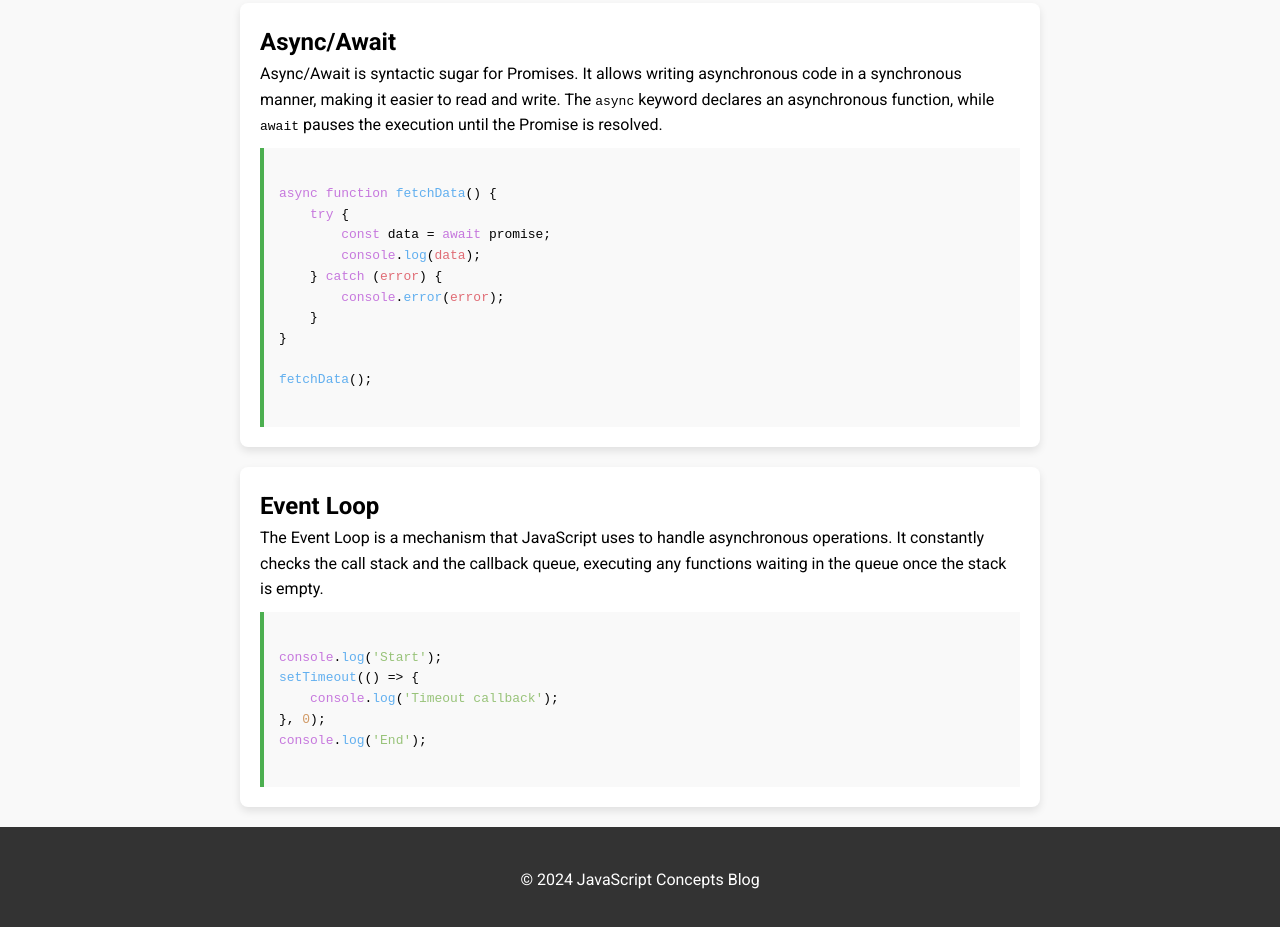
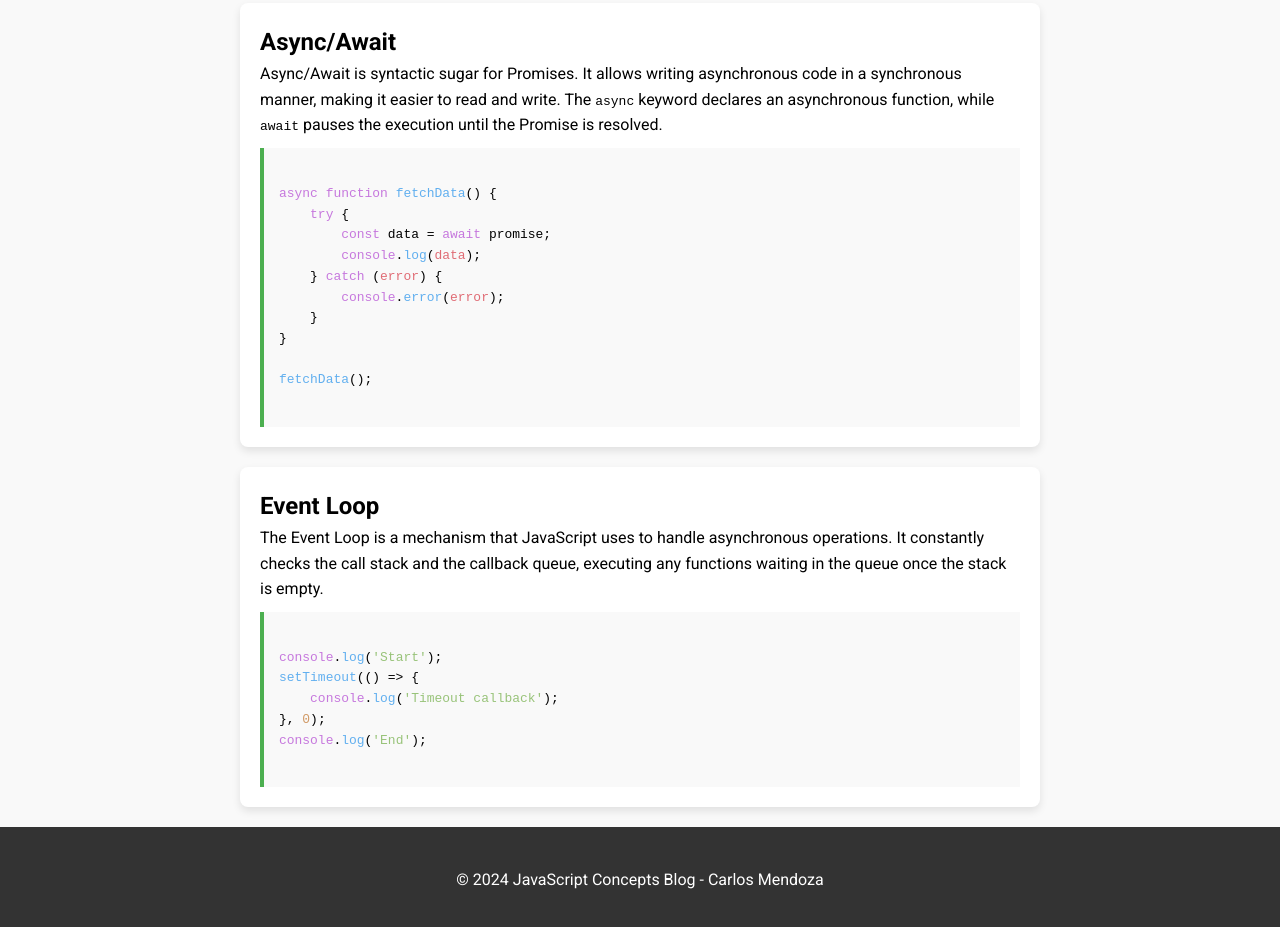
Before and after one commit to imcarlosmsX/WEB-FE-JS-HW3, a plain HTML site: page index.html in a window 1280 px wide. Shown: the part 1462-2389 px from the top of the page. Drawn offline with Linux system fonts and the light colour scheme.

Commit message:
Refactor footer to include author name in the copyright notice

```diff
--- a/index.html
+++ b/index.html
@@ -131,7 +131,7 @@ Timeout callback
         </section>
     </main>
     <footer>
-        <p>&copy; 2024 JavaScript Concepts Blog</p>
+        <p>&copy; 2024 JavaScript Concepts Blog - Carlos Mendoza</p>
     </footer>
 </body>
 </html>
```
